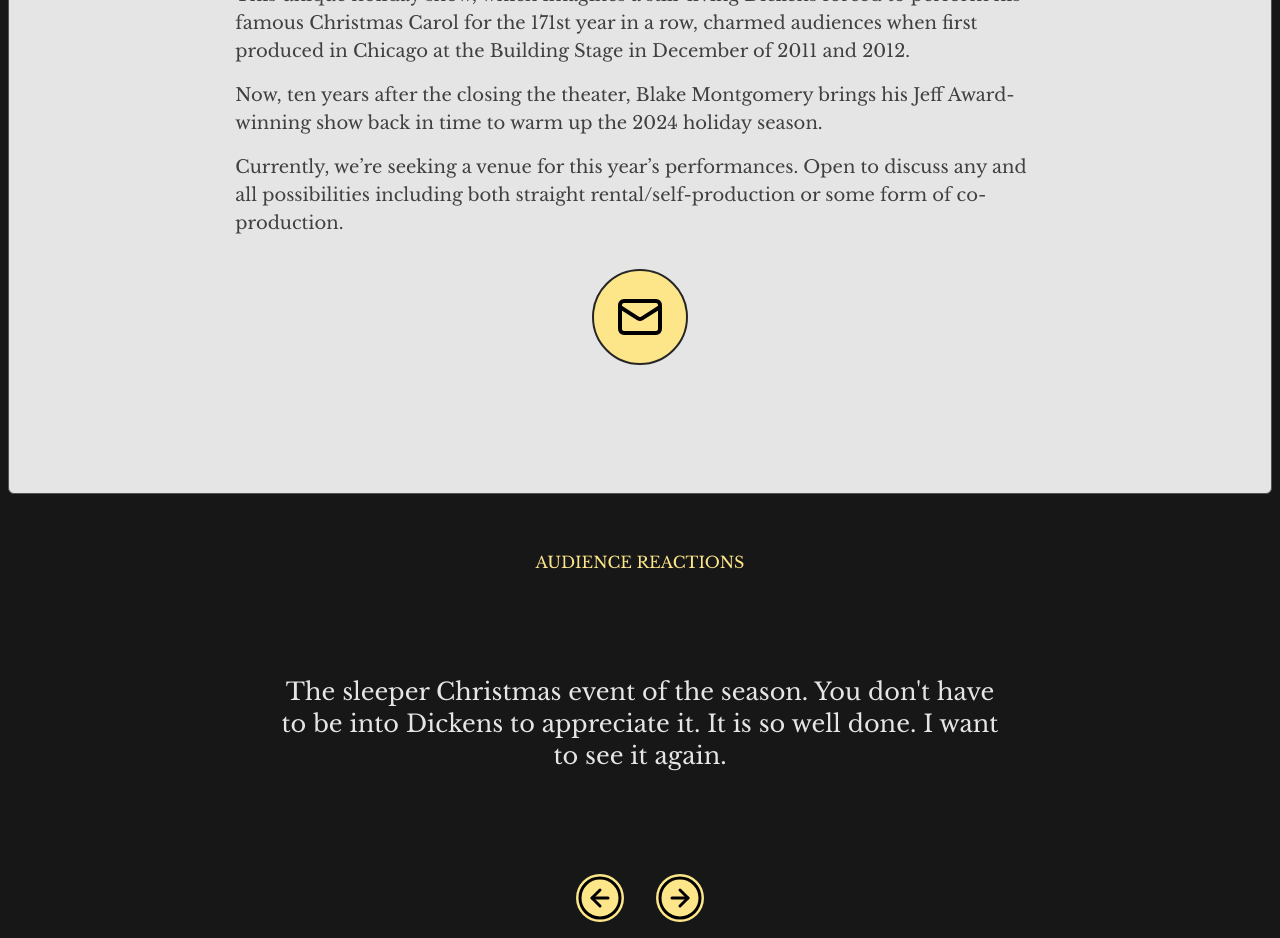
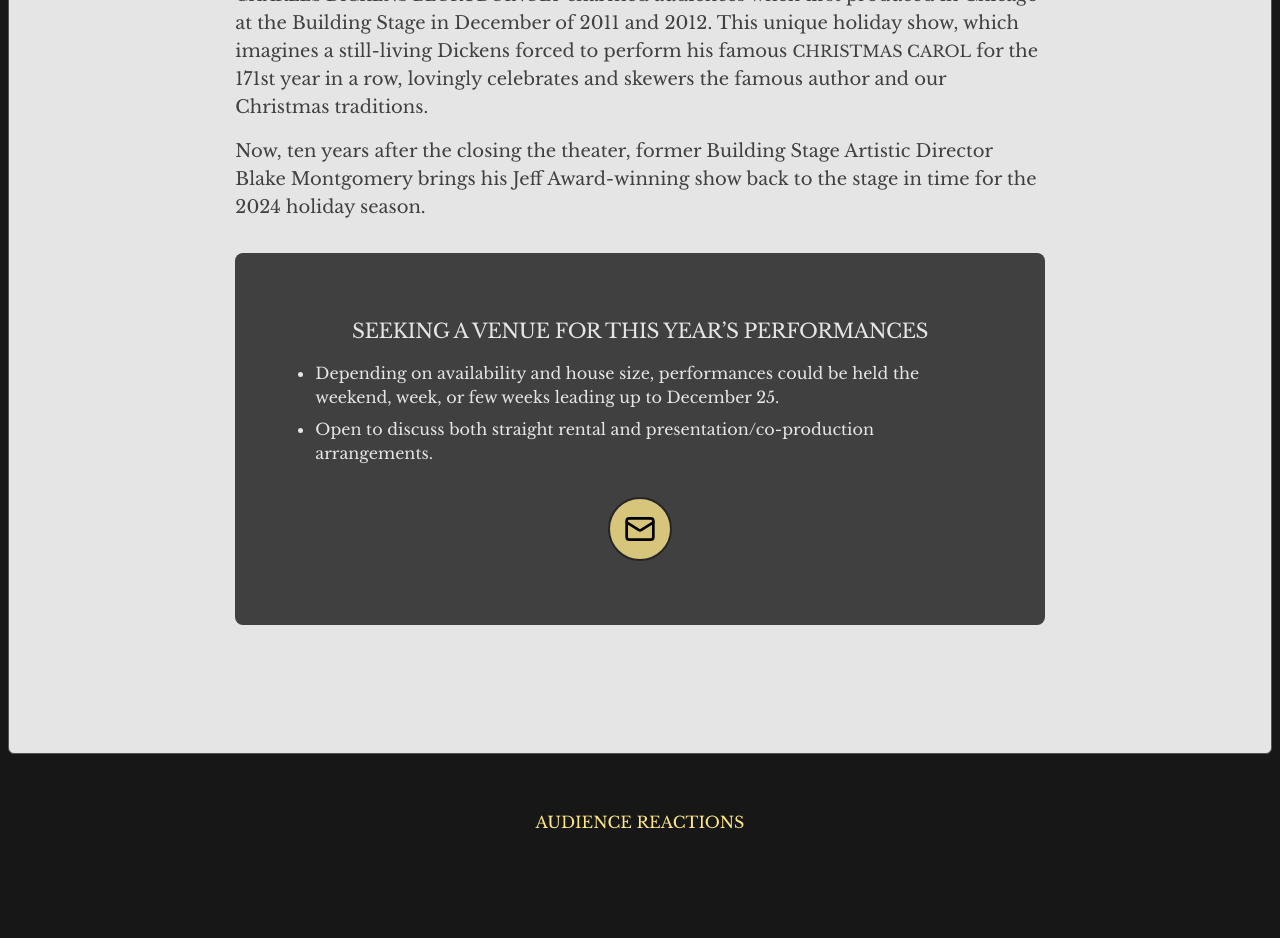
Before and after one commit to montblake/begrudgingly, a Next.js app: page / in a window 1280 px wide. Shown: the part 960-1898 px from the top of the page. Built offline with nearby package versions, Linux system fonts and the light colour scheme.

Commit message:
Text Changes

```diff
--- a/app/components/artist.tsx
+++ b/app/components/artist.tsx
@@ -18,7 +18,7 @@ export default function Artist() {
           </div>
           <div className="text-neutral-700 landscape:w-2/3">
             <h2 className="text-lg landscape:text-xl lg:text-2xl font-bold mb-1 landscape:mb-2 lg:mb-3">The Artist</h2>
-            <p className="text-sm landscape:text-lg lg:text-xl mb-2 sm:mb-3 landscape:mb-4">Blake Montgomery&apos;s career in the theater spans both the psychological- and text-based tradition as well as the physical, devised world of movement, mime, and clown theater. Having spent his early career as a director of ensemble clown theater, developed working relationships with non-naturalistic Chicago theater most notably Redmoon, he founded the Building Stage where he served as Artistic Director until its closing in 2013. The company specialized in ensemble-devised, director-driven works, most successfully  working with literary adaptations like their Jeff Award-winning Moby-Dick and poetic, clown-inspired Dawn, Quixote. Blake&apos;s work reflects his training at the Ecole Jacques Lecoq, the Dell&apos;Arte School of Physical Theater, and Middlebury College; he is a member of Actors&apos; Equity.</p>
+            <p className="text-sm landscape:text-lg lg:text-xl mb-2 sm:mb-3 landscape:mb-4">Blake Montgomery spent his early career as a director of ensemble clown theater and developed working relationships with non-naturalistic Chicago theaters, most notably Redmoon. He founded the Building Stage where he served as Artistic Director until its closing in 2013. The company specialized in ensemble-devised, director-driven works, most successfully working with literary adaptations like their Jeff Award-winning <span className="uppercase text-xs md:text-sm lg:text-base">Moby-Dick</span> and poetic, clown-inspired <span className="uppercase text-xs md:text-sm lg:text-base">Dawn, Quixote</span>. Work with other Chicago companies includes The House Theater, The Hypocrites, Remy Bumppo, Chicago Shakespeare, Writers Theatre, and Steppenwolf.  Blake&rsquo;s work reflects his training at the Ecole Jacques Lecoq, the Dell&rsquo;Arte School of Physical Theater, and Middlebury College; he is a member of Actors&rsquo; Equity.</p>
             {/* <p className="text-sm landscape:text-base lg:text-lg"><span className="font-bold uppercase">Charles Dickens Begrudgingly</span> is a both the most terrifying and satisfying project Blake has created. It exemplifies his belief in a play being the interplay between structure and the performers sense of play. It combines his interest in theatrical clowning, love of unique literary narrative voices, traditional acting, and hospitality to create a uniquely personal, warm evening that both skewers and celebrates the famed author, our attachment to traditions, and the spirit of Christmas itself.</p> */}
 
           </div>
--- a/app/components/audience.tsx
+++ b/app/components/audience.tsx
@@ -40,10 +40,10 @@ export default function Audience() {
         <h2 className="text-lg sm:text-xl landscape:text-2xl text-center text-neutral-200" onClick={toggleShow}>{QUOTES[currentQuote]}</h2>
       </div>
       <div className="w-full flex justify-center gap-8">
-        <div className="opacity-[100%] bg-amber-200 rounded-full">
+        <div className=" bg-amber-200/80 hover:bg-amber-200 active:bg-amber-200 rounded-full">
           <CircleArrowLeft color="black" size={48} strokeWidth="1.5" onClick={prevQuote} />
         </div>
-        <div className="opacity-[100%] bg-amber-200 rounded-full">
+        <div className="  bg-amber-200/80 hover:bg-amber-200 active:bg-amber-200 rounded-full">
           <CircleArrowRight color="black" size={48} strokeWidth="1.5" onClick={nextQuote} />
         </div>
       </div>
--- a/app/components/news.tsx
+++ b/app/components/news.tsx
@@ -10,16 +10,22 @@ export default function News() {
           <h2 className="text-lg landscape:text-xl lg:text-2xl font-bold mb-1 landscape:mb-2 lg:mb-3" > The News</h2>
 
           <p className="text-sm landscape:text-lg lg:text-xl mb-2 sm:mb-3 landscape:mb-4">
-            This unique holiday show, which imagines a still-living Dickens forced to perform his famous Christmas Carol for the 171st year in a row, charmed audiences when first produced in Chicago at the Building Stage in December of 2011 and 2012.</p>
-          <p className="text-sm landscape:text-lg lg:text-xl mb-2 sm:mb-3 landscape:mb-4">Now, ten years after the closing the theater, Blake Montgomery brings his Jeff Award-winning show back in time to warm up the 2024 holiday season.</p>
-          <p className="text-sm landscape:text-lg lg:text-xl ">Currently, we&rsquo;re seeking a venue for this year&rsquo;s performances. Open to discuss any and all possibilities including both straight rental/self-production or some form of co-production.</p>
-          <div className="w-full flex justify-center gap-2 grow items-center mt-4 landscape:mt-8">
+            <span className="uppercase text-xs md:text-sm lg:text-base">Charles Dickens Begrudgingly</span> charmed audiences when first produced in Chicago at the Building Stage in December of 2011 and 2012.
+            This unique holiday show, which imagines a still-living Dickens forced to perform his famous <span className="uppercase text-xs md:text-sm lg:text-base">Christmas Carol</span> for the 171st year in a row, lovingly celebrates and skewers the famous author and our Christmas traditions.</p>
+          <p className="text-sm landscape:text-lg lg:text-xl mb-2 sm:mb-3 landscape:mb-4">Now, ten years after the closing the theater, former Building Stage Artistic Director Blake Montgomery brings his Jeff Award-winning show back to the stage in time for the 2024 holiday season.</p>
+          <div className="flex flex-col justify-center items-center bg-neutral-700 rounded-lg p-8 md:p-16 text-neutral-200 mt-4">
 
-            <div className="hidden landscape:flex bg-amber-200 w-[96px] h-[96px] rounded-full justify-center items-center border-2 border-neutral-800">
+            <p className="text-base lg:text-lg xl:text-xl tracking-tight uppercase">Seeking a venue for this year&rsquo;s performances</p>
+            <ul className="text-xs md:text-sm xl:text-base list-disc list-outside p-4 flex flex-col  gap-2 text-neutral-200">
+              <li>
+                Depending on availability and house size, performances could be held the weekend, week, or few weeks leading up to December 25.
+              </li>
+              <li>
+                Open to discuss both straight rental and presentation/co-production arrangements.
+              </li>
+            </ul>
 
-              <a href="mailto:blakemontgomery312@gmail.com?subject=Charles Dickens Begrudgingly"> <Mail color="black" size={48} strokeWidth="2" /></a>
-            </div>
-            <div className="bg-amber-200 w-[64px] h-[64px] rounded-full flex landscape:hidden justify-center items-center border-2 border-neutral-800">
+            <div className="bg-amber-200/80 hover:bg-amber-200 active:bg-amber-200 w-[64px] h-[64px] rounded-full flex justify-center items-center border-2 border-neutral-800 mt-4">
 
               <a href="mailto:blakemontgomery312@gmail.com?subject=Charles Dickens Begrudgingly"> <Mail color="black" size={32} strokeWidth="2" /></a>
             </div>
--- a/app/components/press.tsx
+++ b/app/components/press.tsx
@@ -4,7 +4,7 @@ import { useState } from 'react';
 import { CircleArrowRight, CircleArrowLeft } from 'lucide-react';
 
 const REVIEWS = [
-  { quote: "As the guests enter, each one is made welcome by Mr. Dickens. He runs to the tea cups, matching saucer and cup with the appropriate pattern. He flings a biscuit to the nearest patron young and old. He moves through the aisle with likeable ease, keenly observing audience. He makes you smile almost instantly.", credit: "Lazlo Collins, Chicagoland Theater Reviews" },
+  { quote: "As the guests enter, each one is made welcome by Mr. Dickens. [...] He moves through the aisle with likeable ease, keenly observing audience. He makes you smile almost instantly.", credit: "Lazlo Collins, Chicagoland Theater Reviews" },
   { quote: "Encore!", credit: "Katy Walsh, Let's Play at ChicagoNow" },
   { quote: "I was expecting something transgressive and wonderfully bitter based on the show's title, but writer-performer Blake Montgomery has envisioned something far cozier than my personal cynicism could have predicted. [...] It is charming and awkward and the sort of thing that is disarming in its good-natured sweetness.", credit: "Nina Metz, Chicago Tribune" }
   ,
@@ -35,10 +35,10 @@ export default function Press() {
         <p className="italic text-xs sm:text-md md:text-lg text-center text-neutral-200" >{REVIEWS[currentQuote].credit.split(",")[1]}</p>
       </div>
       <div className="w-full flex justify-center gap-8">
-        <div className="opacity-[100%] bg-amber-200 rounded-full">
+        <div className="bg-amber-200/80 active:bg-amber-200 hover:bg-amber-200 rounded-full">
           <CircleArrowLeft color="black" size={48} strokeWidth="1.5" onClick={prevQuote} />
         </div>
-        <div className="opacity-[100%] bg-amber-200 rounded-full">
+        <div className="bg-amber-200/80 active:bg-amber-200 hover:bg-amber-200 rounded-full">
           <CircleArrowRight color="black" size={48} strokeWidth="1.5" onClick={nextQuote} />
         </div>
       </div>
```
